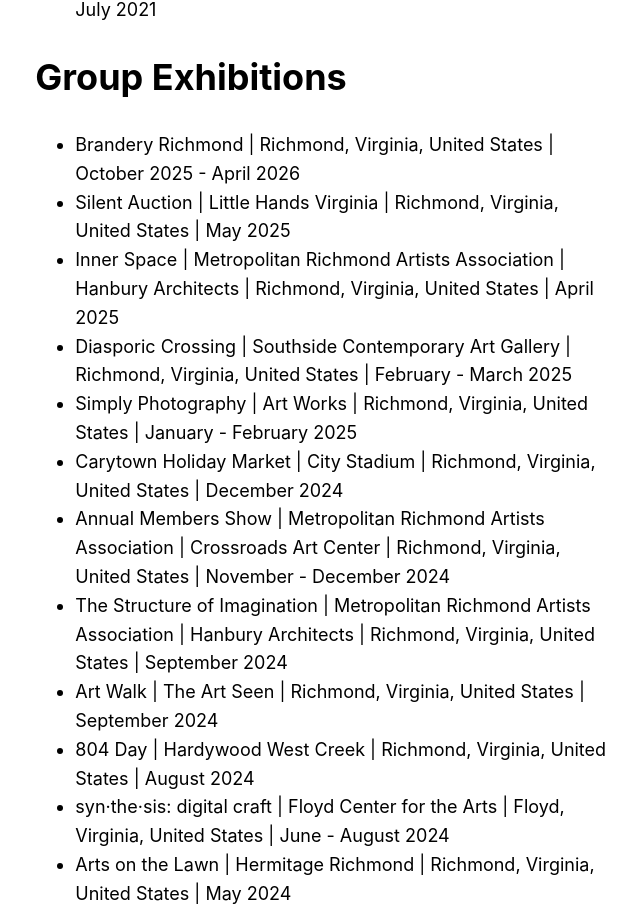
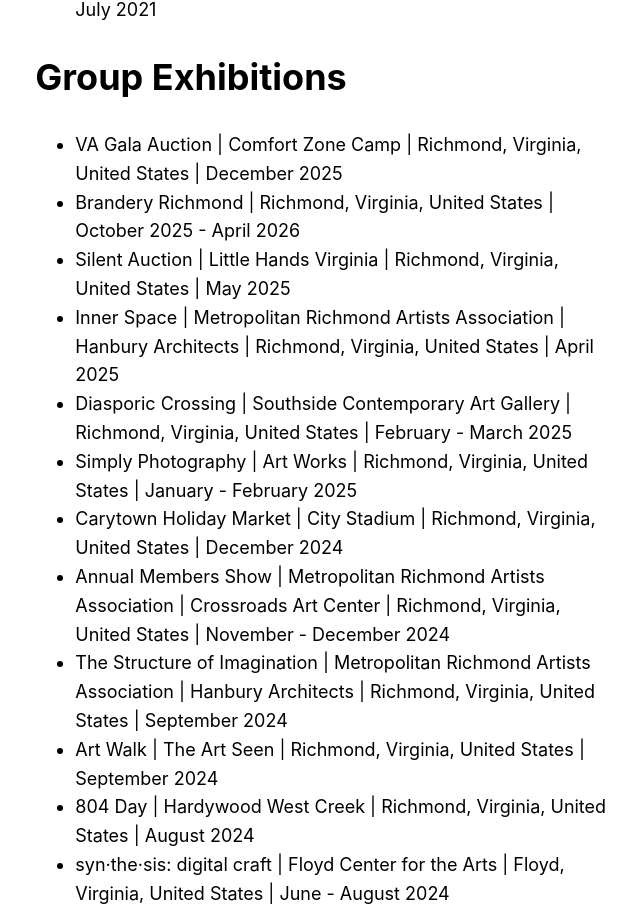
Before and after one commit to apbryant/website, a Next.js app: page /cv in a window 1280 px wide. Shown: the part 1956-2865 px from the top of the page, without its empty margins (318-958 px from the left). Built offline with nearby package versions, Linux system fonts and the light colour scheme.

Commit message:
update cv

```diff
--- a/pages/cv.js
+++ b/pages/cv.js
@@ -107,6 +107,7 @@ export default function CV() {
 
         <h1>Group Exhibitions</h1>
         <ul>
+          <li>VA Gala Auction | Comfort Zone Camp | Richmond, Virginia, United States | December 2025</li>
           <li>Brandery Richmond | Richmond, Virginia, United States | October 2025 - April 2026</li>
           <li>Silent Auction | Little Hands Virginia | Richmond, Virginia, United States | May 2025</li>
           <li>
```
